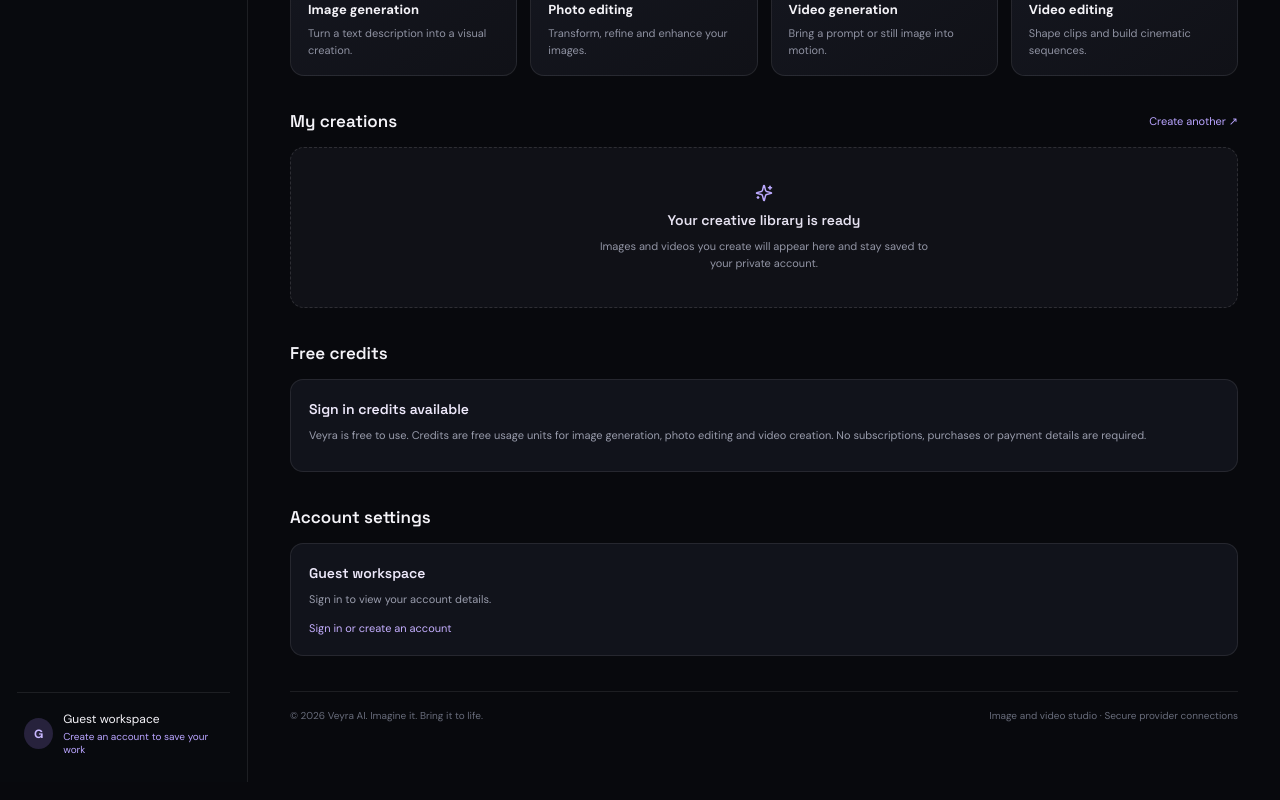
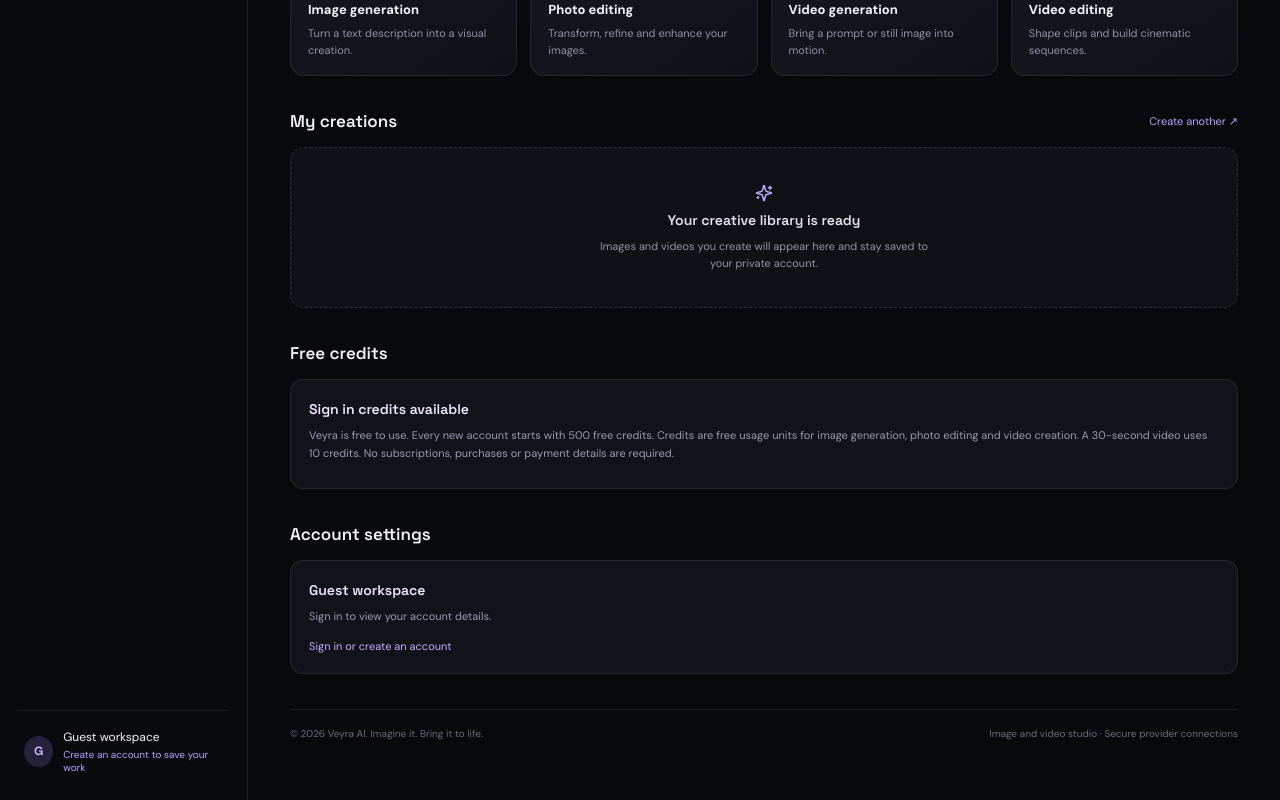
Before and after one commit to marceloaugustolealtst-source/Veyra-AI, a Next.js app: page / in a window 1280 px wide. Shown: the part 1666-2466 px from the top of the page. Built offline with nearby package versions, Linux system fonts and the light colour scheme; no server answers.

Commit message:
Explain 500 free signup credits and video rate

```diff
--- a/app/page.tsx
+++ b/app/page.tsx
@@ -156,7 +156,7 @@ export default function Home() {
         </section>
         <section id="plans" className="account-info-section">
           <div className="section-head"><h2>Free credits</h2></div>
-          <div className="account-info-card"><strong>{account ? account.credits.toLocaleString() : "Sign in"} credits available</strong><p>Veyra is free to use. Credits are free usage units for image generation, photo editing and video creation. No subscriptions, purchases or payment details are required.</p></div>
+          <div className="account-info-card"><strong>{account ? account.credits.toLocaleString() : "Sign in"} credits available</strong><p>Veyra is free to use. Every new account starts with 500 free credits. Credits are free usage units for image generation, photo editing and video creation. A 30-second video uses 10 credits. No subscriptions, purchases or payment details are required.</p></div>
         </section>
         <section id="settings" className="account-info-section">
           <div className="section-head"><h2>Account settings</h2></div>
```
